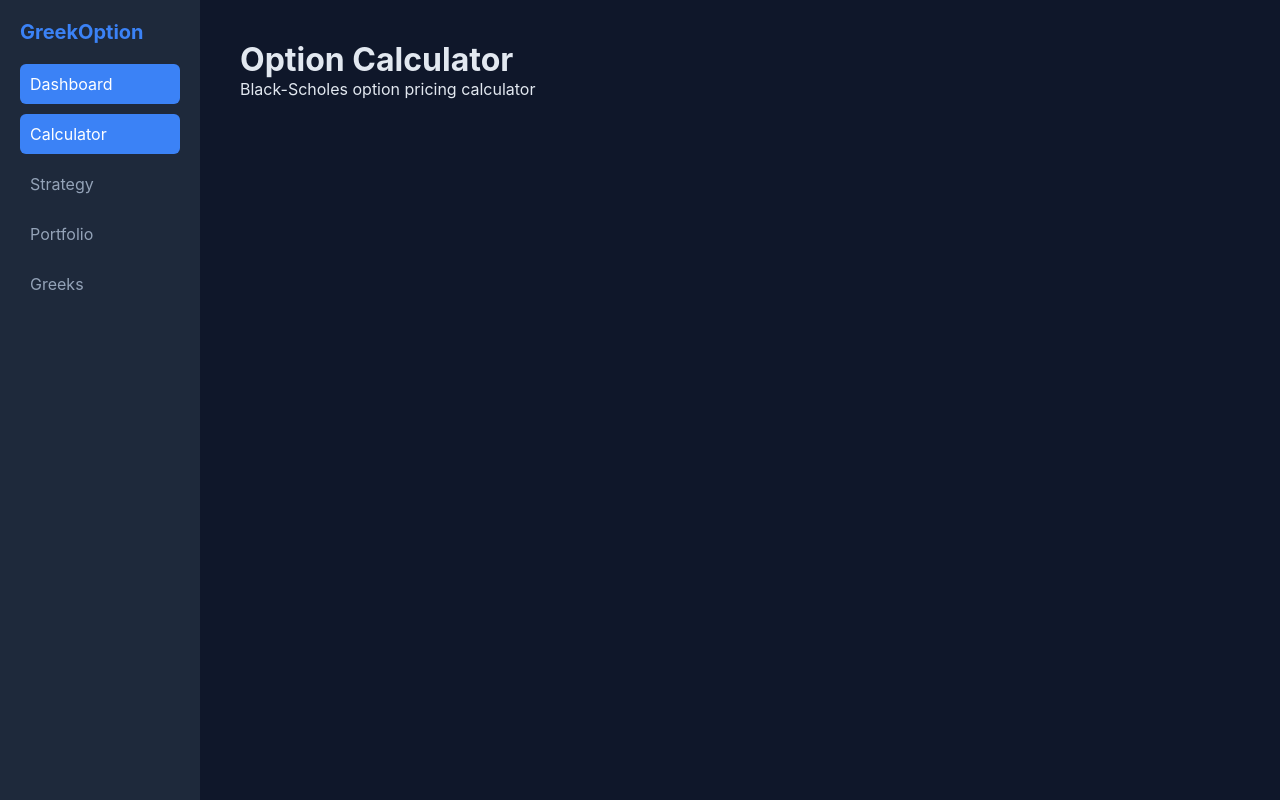
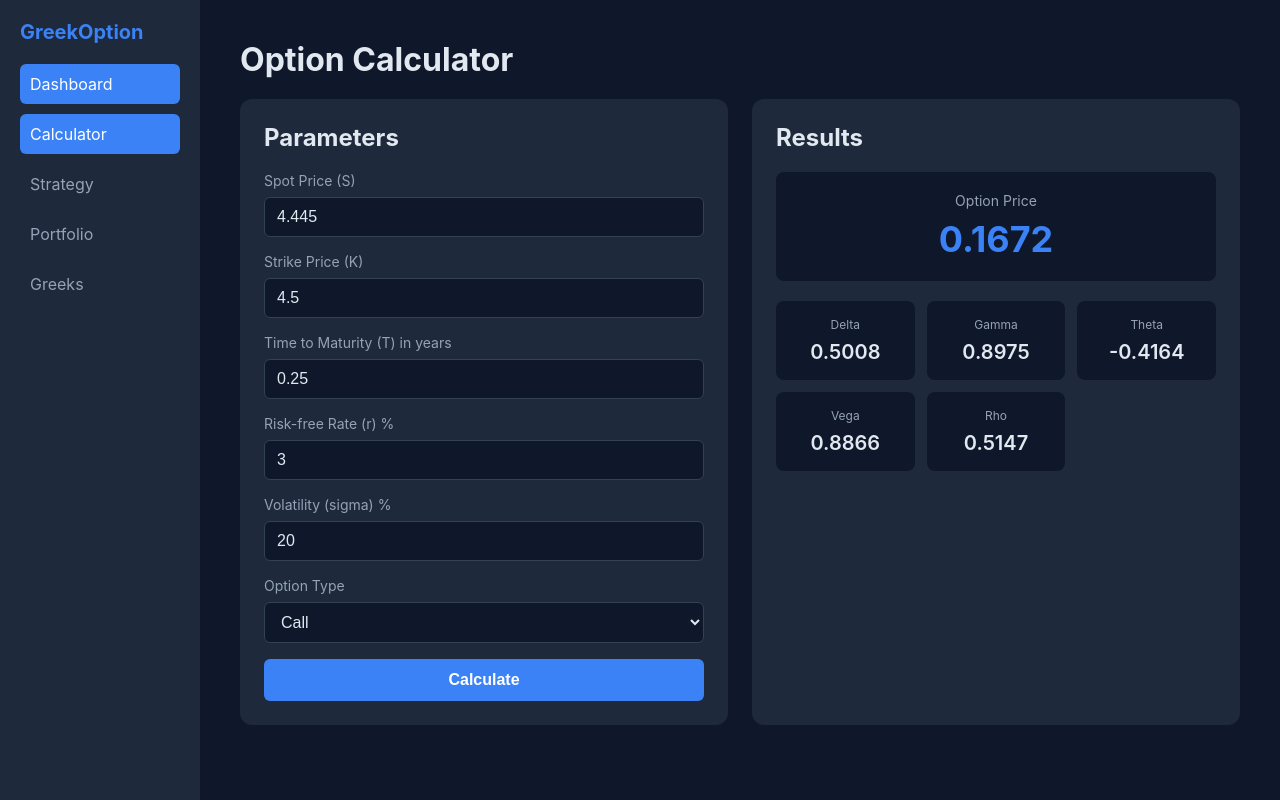
Before and after one commit to yann4030/greekoption, a Vue app in the folder options-trading-web/frontend/: page /calculator in a window 1280 px wide. Built offline with nearby package versions, Linux system fonts and the light colour scheme.

Commit message:
v8.1 Add Calculator with Black-Scholes pricing and Greeks

```diff
--- a/options-trading-web/frontend/src/views/Calculator.vue
+++ b/options-trading-web/frontend/src/views/Calculator.vue
@@ -1,16 +1,307 @@
 <template>
   <div class="calculator">
     <h1>Option Calculator</h1>
-    <p>Black-Scholes option pricing calculator</p>
+
+    <div class="calculator-grid">
+      <!-- Input Section -->
+      <div class="input-section">
+        <h2>Parameters</h2>
+
+        <div class="form-group">
+          <label>Spot Price (S)</label>
+          <input v-model.number="params.spot" type="number" step="0.001" />
+        </div>
+
+        <div class="form-group">
+          <label>Strike Price (K)</label>
+          <input v-model.number="params.strike" type="number" step="0.001" />
+        </div>
+
+        <div class="form-group">
+          <label>Time to Maturity (T) in years</label>
+          <input v-model.number="params.time" type="number" step="0.01" />
+        </div>
+
+        <div class="form-group">
+          <label>Risk-free Rate (r) %</label>
+          <input v-model.number="params.rate" type="number" step="0.1" />
+        </div>
+
+        <div class="form-group">
+          <label>Volatility (sigma) %</label>
+          <input v-model.number="params.vol" type="number" step="1" />
+        </div>
+
+        <div class="form-group">
+          <label>Option Type</label>
+          <select v-model="params.type">
+            <option value="call">Call</option>
+            <option value="put">Put</option>
+          </select>
+        </div>
+
+        <button class="calculate-btn" @click="calculate">Calculate</button>
+      </div>
+
+      <!-- Results Section -->
+      <div class="results-section">
+        <h2>Results</h2>
+
+        <div class="result-card">
+          <div class="result-label">Option Price</div>
+          <div class="result-value">{{ result.price.toFixed(4) }}</div>
+        </div>
+
+        <div class="greeks-grid">
+          <div class="greek-card">
+            <div class="greek-label">Delta</div>
+            <div class="greek-value">{{ result.delta.toFixed(4) }}</div>
+          </div>
+
+          <div class="greek-card">
+            <div class="greek-label">Gamma</div>
+            <div class="greek-value">{{ result.gamma.toFixed(4) }}</div>
+          </div>
+
+          <div class="greek-card">
+            <div class="greek-label">Theta</div>
+            <div class="greek-value">{{ result.theta.toFixed(4) }}</div>
+          </div>
+
+          <div class="greek-card">
+            <div class="greek-label">Vega</div>
+            <div class="greek-value">{{ result.vega.toFixed(4) }}</div>
+          </div>
+
+          <div class="greek-card">
+            <div class="greek-label">Rho</div>
+            <div class="greek-value">{{ result.rho.toFixed(4) }}</div>
+          </div>
+        </div>
+      </div>
+    </div>
   </div>
 </template>
 
 <script setup lang="ts">
-// Calculator component
+import { ref, onMounted } from 'vue'
+
+interface Params {
+  spot: number
+  strike: number
+  time: number
+  rate: number
+  vol: number
+  type: 'call' | 'put'
+}
+
+interface Result {
+  price: number
+  delta: number
+  gamma: number
+  theta: number
+  vega: number
+  rho: number
+}
+
+const params = ref<Params>({
+  spot: 4.445,
+  strike: 4.500,
+  time: 0.25,
+  rate: 3.0,
+  vol: 20.0,
+  type: 'call'
+})
+
+const result = ref<Result>({
+  price: 0,
+  delta: 0,
+  gamma: 0,
+  theta: 0,
+  vega: 0,
+  rho: 0
+})
+
+// Standard normal CDF
+const normalCDF = (x: number): number => {
+  const a1 = 0.254829592
+  const a2 = -0.284496736
+  const a3 = 1.421413741
+  const a4 = -1.453152027
+  const a5 = 1.061405429
+  const p = 0.3275911
+
+  const sign = x < 0 ? -1 : 1
+  x = Math.abs(x) / Math.sqrt(2)
+
+  const t = 1 / (1 + p * x)
+  const y = 1 - (((((a5 * t + a4) * t) + a3) * t + a2) * t + a1) * t * Math.exp(-x * x)
+
+  return 0.5 * (1 + sign * y)
+}
+
+// Standard normal PDF
+const normalPDF = (x: number): number => {
+  return Math.exp(-0.5 * x * x) / Math.sqrt(2 * Math.PI)
+}
+
+const calculate = () => {
+  const S = params.value.spot
+  const K = params.value.strike
+  const T = params.value.time
+  const r = params.value.rate / 100
+  const sigma = params.value.vol / 100
+  const isCall = params.value.type === 'call'
+
+  const d1 = (Math.log(S / K) + (r + 0.5 * sigma * sigma) * T) / (sigma * Math.sqrt(T))
+  const d2 = d1 - sigma * Math.sqrt(T)
+
+  const Nd1 = normalCDF(d1)
+  const Nd2 = normalCDF(d2)
+  const NNegD1 = normalCDF(-d1)
+  const NNegD2 = normalCDF(-d2)
+
+  // Price
+  if (isCall) {
+    result.value.price = S * Nd1 - K * Math.exp(-r * T) * Nd2
+  } else {
+    result.value.price = K * Math.exp(-r * T) * NNegD2 - S * NNegD1
+  }
+
+  // Greeks
+  result.value.delta = isCall ? Nd1 : Nd1 - 1
+  result.value.gamma = normalPDF(d1) / (S * sigma * Math.sqrt(T))
+  result.value.theta = -(S * normalPDF(d1) * sigma) / (2 * Math.sqrt(T)) -
+    r * K * Math.exp(-r * T) * (isCall ? Nd2 : -NNegD2)
+  result.value.vega = S * normalPDF(d1) * Math.sqrt(T)
+  result.value.rho = K * T * Math.exp(-r * T) * (isCall ? Nd2 : -NNegD2)
+}
+
+onMounted(() => {
+  calculate()
+})
 </script>
 
 <style scoped>
 .calculator {
   padding: 20px;
 }
+
+h1 {
+  margin-bottom: 20px;
+  color: #e2e8f0;
+}
+
+.calculator-grid {
+  display: grid;
+  grid-template-columns: 1fr 1fr;
+  gap: 24px;
+}
+
+@media (max-width: 768px) {
+  .calculator-grid {
+    grid-template-columns: 1fr;
+  }
+}
+
+.input-section, .results-section {
+  background: #1e293b;
+  border-radius: 12px;
+  padding: 24px;
+}
+
+h2 {
+  margin-bottom: 20px;
+  color: #e2e8f0;
+}
+
+.form-group {
+  margin-bottom: 16px;
+}
+
+.form-group label {
+  display: block;
+  margin-bottom: 8px;
+  color: #94a3b8;
+  font-size: 14px;
+}
+
+.form-group input,
+.form-group select {
+  width: 100%;
+  padding: 10px 12px;
+  background: #0f172a;
+  border: 1px solid #334155;
+  border-radius: 6px;
+  color: #e2e8f0;
+  font-size: 16px;
+}
+
+.form-group input:focus,
+.form-group select:focus {
+  outline: none;
+  border-color: #3b82f6;
+}
+
+.calculate-btn {
+  width: 100%;
+  padding: 12px;
+  background: #3b82f6;
+  color: white;
+  border: none;
+  border-radius: 6px;
+  font-size: 16px;
+  font-weight: 600;
+  cursor: pointer;
+  transition: background 0.2s;
+}
+
+.calculate-btn:hover {
+  background: #2563eb;
+}
+
+.result-card {
+  background: #0f172a;
+  border-radius: 8px;
+  padding: 20px;
+  text-align: center;
+  margin-bottom: 20px;
+}
+
+.result-label {
+  color: #94a3b8;
+  font-size: 14px;
+  margin-bottom: 8px;
+}
+
+.result-value {
+  color: #3b82f6;
+  font-size: 36px;
+  font-weight: bold;
+}
+
+.greeks-grid {
+  display: grid;
+  grid-template-columns: repeat(auto-fit, minmax(120px, 1fr));
+  gap: 12px;
+}
+
+.greek-card {
+  background: #0f172a;
+  border-radius: 8px;
+  padding: 16px;
+  text-align: center;
+}
+
+.greek-label {
+  color: #94a3b8;
+  font-size: 12px;
+  margin-bottom: 8px;
+}
+
+.greek-value {
+  color: #e2e8f0;
+  font-size: 20px;
+  font-weight: 600;
+}
 </style>
```
